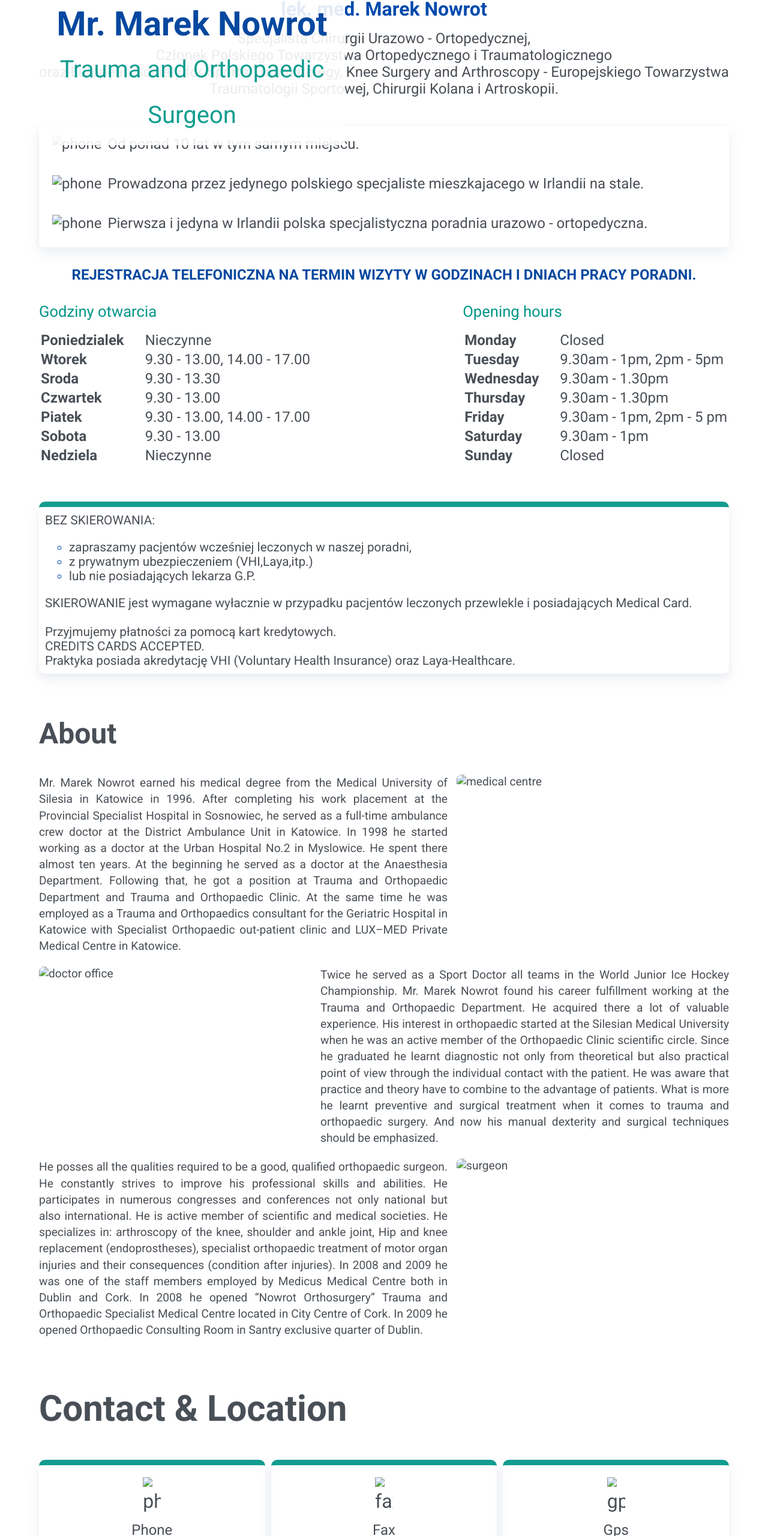
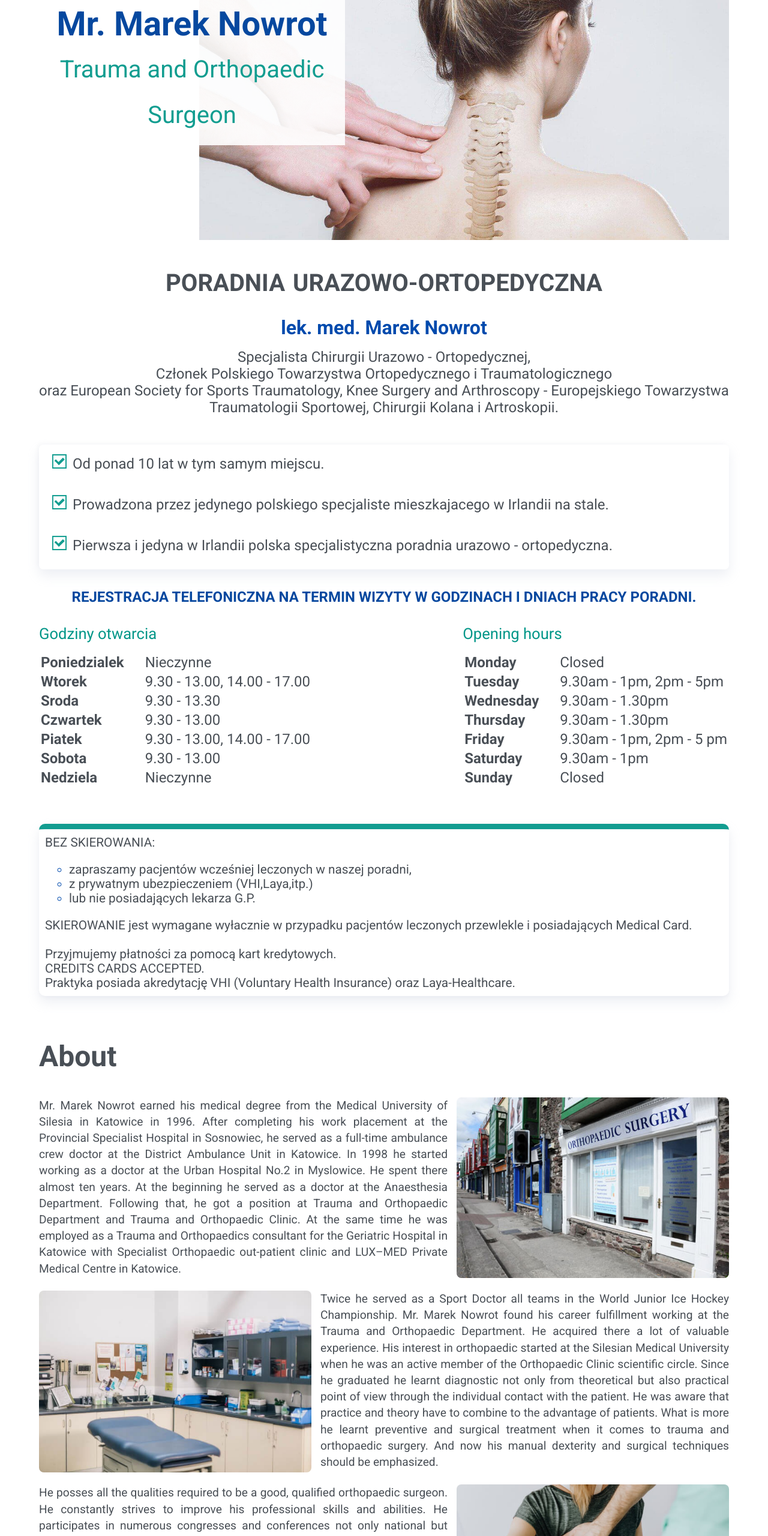
Before and after one commit to mariusz79/nowrot, a plain HTML site: page index.html in a window 1280 px wide. Shown: the part 240-2800 px from the top of the page at 60% size. Drawn offline with Linux system fonts and the light colour scheme; the site is published under a folder, as on GitHub Pages, so addresses that start at the root find nothing.

Commit message:
Change paths to images

```diff
--- a/index.html
+++ b/index.html
@@ -24,7 +24,7 @@
             </div>
         </a>
         <div>
-            <img src="/images/phone.svg" alt="phone">
+            <img src="images/phone.svg" alt="phone">
             <span>021-4552897</span>
         </div>
     </nav>
@@ -37,7 +37,7 @@
                 <span> Trauma and Orthopaedic Surgeon <br></span>
             </div>
 
-            <img src="/images/back-4916984_1280.jpg" alt="medical center picture">
+            <img src="images/back-4916984_1280.jpg" alt="medical center picture">
 
         </div>
 
@@ -61,9 +61,9 @@
         <section>
             <div class="opening">
                 <div class="opening-top">
-                    <span><img src="/images/yes.svg" alt="phone">Od ponad 10 lat w tym samym miejscu.</span> <br>
-                    <span><img src="/images/yes.svg" alt="phone">Prowadzona przez jedynego polskiego specjaliste mieszkajacego w Irlandii na stale.</span> <br>
-                    <span><img src="/images/yes.svg" alt="phone">Pierwsza i jedyna w Irlandii polska specjalistyczna poradnia urazowo - ortopedyczna.</span>
+                    <span><img src="images/yes.svg" alt="phone">Od ponad 10 lat w tym samym miejscu.</span> <br>
+                    <span><img src="images/yes.svg" alt="phone">Prowadzona przez jedynego polskiego specjaliste mieszkajacego w Irlandii na stale.</span> <br>
+                    <span><img src="images/yes.svg" alt="phone">Pierwsza i jedyna w Irlandii polska specjalistyczna poradnia urazowo - ortopedyczna.</span>
                 </div>
                 <div class="opening-middle">
                     <div>
@@ -165,7 +165,7 @@
                         Following that, he got a position at Trauma and Orthopaedic Department and Trauma and Orthopaedic Clinic. At the same time he was employed as a Trauma and Orthopaedics consultant for the Geriatric Hospital in Katowice with Specialist
                         Orthopaedic out-patient clinic and LUX–MED Private Medical Centre in Katowice.
                     </div>
-                    <div><img src="/images/location.jpg" alt="medical centre"></div>
+                    <div><img src="images/location.jpg" alt="medical centre"></div>
 
                 </div>
                 <div class="about_middle">
@@ -176,7 +176,7 @@
                         And now his manual dexterity and surgical techniques should be emphasized.
 
                     </div>
-                    <div> <img src="/images/doctors-office.jpg" alt="doctor office"></div>
+                    <div> <img src="images/doctors-office.jpg" alt="doctor office"></div>
 
 
                 </div>
@@ -187,7 +187,7 @@
                         and their consequences (condition after injuries). In 2008 and 2009 he was one of the staff members employed by Medicus Medical Centre both in Dublin and Cork. In 2008 he opened “Nowrot Orthosurgery” Trauma and Orthopaedic Specialist
                         Medical Centre located in City Centre of Cork. In 2009 he opened Orthopaedic Consulting Room in Santry exclusive quarter of Dublin.
                     </div>
-                    <div><img src="/images/pexels-karolina-grabowska-4506109.jpg" alt="surgeon"></div>
+                    <div><img src="images/pexels-karolina-grabowska-4506109.jpg" alt="surgeon"></div>
                 </div>
             </div>
         </section>
@@ -198,17 +198,17 @@
             </div>
             <div class="contact">
                 <div>
-                    <img src="/images/phone.svg" alt="phone">
+                    <img src="images/phone.svg" alt="phone">
                     <span>Phone</span>
                     <span>021-4552897</span>
                 </div>
                 <div>
-                    <img src="/images/fax.svg" alt="fax">
+                    <img src="images/fax.svg" alt="fax">
                     <span>Fax</span>
                     <span>021-4509290 (24/h)</span>
                 </div>
                 <div>
-                    <img src="/images/map.svg" alt="gps">
+                    <img src="images/map.svg" alt="gps">
                     <span>Gps</span>
                     <span>N 51.54.4 W 8.27.47</span>
                 </div>
@@ -216,7 +216,7 @@
             <div>
 
                 <div class="address">
-                    <span><img src="/images/clinic.svg" alt="clinic">Address:</span>
+                    <span><img src="images/clinic.svg" alt="clinic">Address:</span>
                     <span>Unit 2, Penrose Wharf,</span>
                     <span>Penrose Quay,</span>
                     <span>Cork City</span>
@@ -254,10 +254,10 @@
             </div>
             <div class="images">
                 <div>
-                    <img src="/images/es100.png" alt="">
-                    <img src="/images/pto100.png" alt="">
-                    <img src="/images/laya100.png" alt="">
-                    <img src="/images/vhi100.png" alt="">
+                    <img src="images/es100.png" alt="">
+                    <img src="images/pto100.png" alt="">
+                    <img src="images/laya100.png" alt="">
+                    <img src="images/vhi100.png" alt="">
                 </div>
             </div>
         </div>
```
